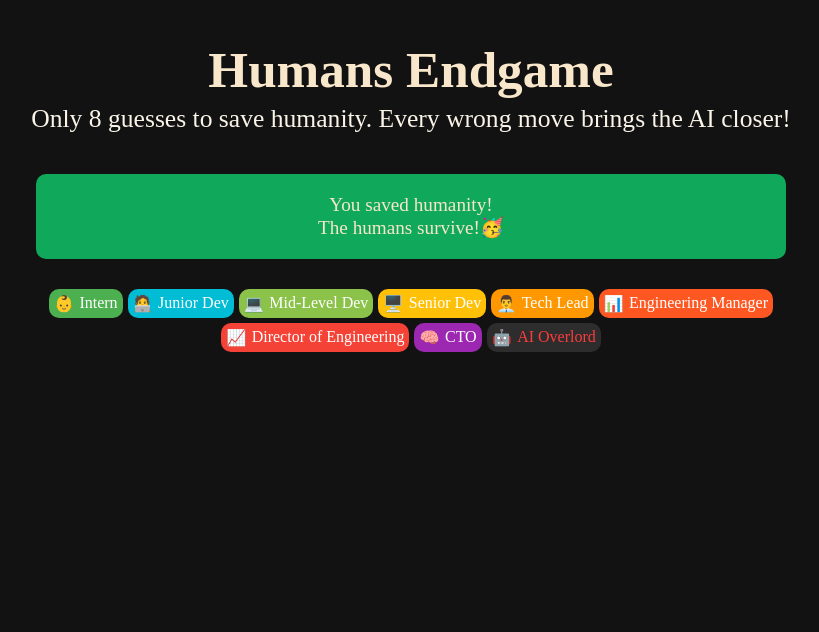
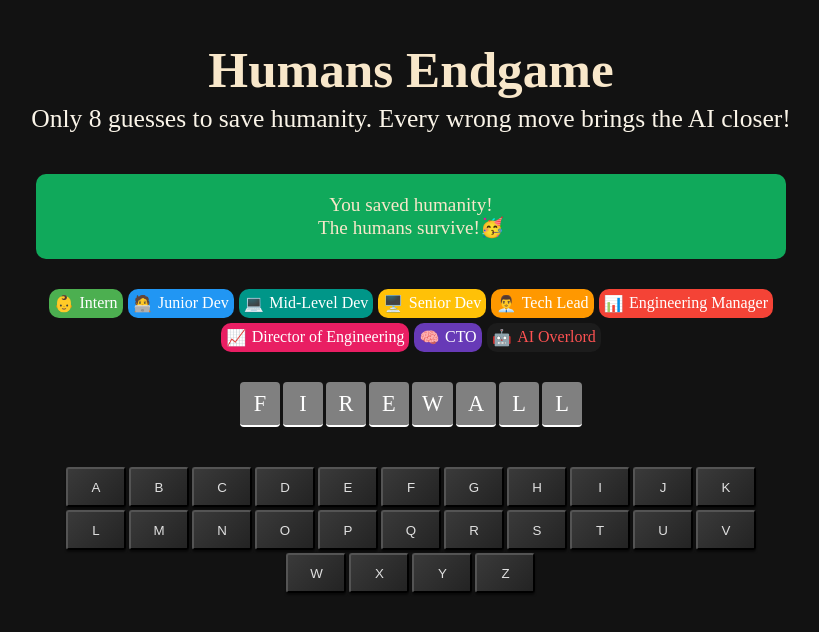
Before and after one commit to Rosh-codes/Humans-Endgame, a React (Vite) app: page / in a window 1280 px wide. Shown: the top 632 px of the page, without its empty margins (229-1048 px from the left). Built offline with nearby package versions, Linux system fonts and the light colour scheme.

Commit message:
Done with UI

```diff
--- a/package.json
+++ b/package.json
@@ -10,7 +10,6 @@
     "preview": "vite preview"
   },
   "dependencies": {
-    "nanoid": "^5.1.6",
     "react": "^19.1.1",
     "react-dom": "^19.1.1"
   },
--- a/src/App.jsx
+++ b/src/App.jsx
@@ -1,13 +1,31 @@
-import { nanoid } from "nanoid"
+import { useState } from "react"
 import Header from "./components/Header"
 import people from "./components/people"
 export default function App(){
   const content = people.map(role=>(
-    <div className="Humans-box" style={{backgroundColor : role.backgroundColor , color:role.color}} key={nanoid()}>
+    <div className="Humans-box" style={{backgroundColor : role.backgroundColor , color:role.color}} key={role.name}>
       <span>{role.icon}</span>
       {role.name}
     </div>
   )
+  )
+  const [Guess,SetGuess]=useState("Firewall")
+  const GuessWord = Guess.split("").map((letter,index)=>{
+    return (
+      <div key={index}>
+        {letter.toUpperCase()}
+      </div>
+    )
+  })
+  const keys = "abcdefghijklmnopqrstuvwxyz"
+  const keyboard = keys.split("").map(aplhabet=>
+  {
+    return (
+      <button key={aplhabet}>
+        {aplhabet.toUpperCase()}
+      </button>
+    )
+  }
   )
   return(
     <main>
@@ -19,6 +37,12 @@ export default function App(){
     <section className="Rivals">
       {content}
     </section>
+    <section className="Guess-section">
+      {GuessWord}
+    </section>
+    <section className="Keyboard-section">
+      {keyboard}
+    </section>
     </main>
   )
 }
--- a/src/components/people.js
+++ b/src/components/people.js
@@ -1,56 +1,56 @@
 const people = [
   {
     name: "Intern",
-    backgroundColor: "#4CAF50", // green for alive
+    backgroundColor: "#4CAF50",
     color: "#FFFFFF",
     icon: "👶",
   },
   {
     name: "Junior Dev",
-    backgroundColor: "#00BCD4", // cyan
+    backgroundColor: "#2196F3",
     color: "#FFFFFF",
     icon: "🧑‍💻",
   },
   {
     name: "Mid-Level Dev",
-    backgroundColor: "#8BC34A",
+    backgroundColor: "#009688",
     color: "#FFFFFF",
     icon: "💻",
   },
   {
     name: "Senior Dev",
-    backgroundColor: "#FFC107", // amber
+    backgroundColor: "#FFC107",
     color: "#FFFFFF",
     icon: "🖥️",
   },
   {
     name: "Tech Lead",
-    backgroundColor: "#FF9800", // orange
+    backgroundColor: "#FF9800",
     color: "#FFFFFF",
     icon: "👨‍💼",
   },
   {
     name: "Engineering Manager",
-    backgroundColor: "#FF5722", // deep orange
+    backgroundColor: "#F44336",
     color: "#FFFFFF",
     icon: "📊",
   },
   {
     name: "Director of Engineering",
-    backgroundColor: "#F44336", // red
+    backgroundColor: "#E91E63",
     color: "#FFFFFF",
     icon: "📈",
   },
   {
     name: "CTO",
-    backgroundColor: "#9C27B0", // purple
+    backgroundColor: "#673AB7",
     color: "#FFFFFF",
     icon: "🧠",
   },
   {
     name: "AI Overlord",
-    backgroundColor: "#2D2D2D", // dark gray / ominous
-    color: "#FF3B3B",
+    backgroundColor: "#1C1C1C", // near black
+    color: "#FF5252", // warning red for danger
     icon: "🤖",
   },
 ];
--- a/src/index.css
+++ b/src/index.css
@@ -45,3 +45,58 @@ body{
   gap: 5.5px;
   border-radius: 10px;
 }
+.Guess-section{
+  display: flex;
+  justify-content: center;
+  width: 100%;
+  max-width: 90vw;
+  margin: auto;
+  gap: 3px;
+}
+.Guess-section div {
+   background-color: grey;
+  padding: 10px;
+  min-width: 40px;
+  height: 45px;
+  display: flex;
+  justify-content: center;
+  align-items: center;
+  border-bottom: 2px solid white;
+  border-radius: 4px;
+  font-size: clamp(1rem, 2vw, 1.4rem);
+  color: white;
+}
+.Keyboard-section{
+  display: flex;
+  font-size: 1.2rem;
+  max-width: 80vw;
+  flex-wrap: wrap;
+  margin: auto;
+  width: min(750px,90vw);
+  justify-content: center;
+  gap: 3px;
+  margin-top: 40px;
+}
+.Keyboard-section button {
+  border-radius: 3px;
+  display: flex;
+  height: clamp(40px, 4vh, 60px);
+  width: clamp(40px, 5vw, 60px);
+  align-items: center;
+  justify-content: center;
+  background: linear-gradient(135deg, #3A3A3A 0%, #232323 100%);
+  color: #E0E0E0;
+  box-shadow: 0 2px 2px rgba(0,0,0,0.5);
+}
+
+
+.Keyboard-section button:hover{
+  background: #00E5FF;
+  color: black;
+}
+@media (hover: none) {
+  .Keyboard-section button:hover {
+    background: linear-gradient(135deg, #3A3A3A 0%, #232323 100%);
+    color: #E0E0E0
+  }
+}
```
Also changed, not shown: 1 other file (tests, documents, lock files or other folders).
